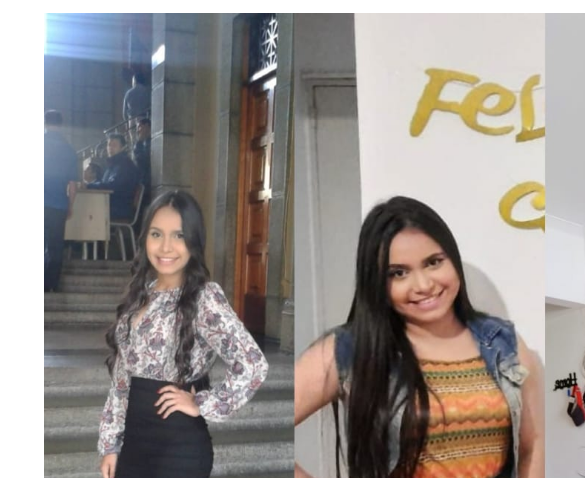
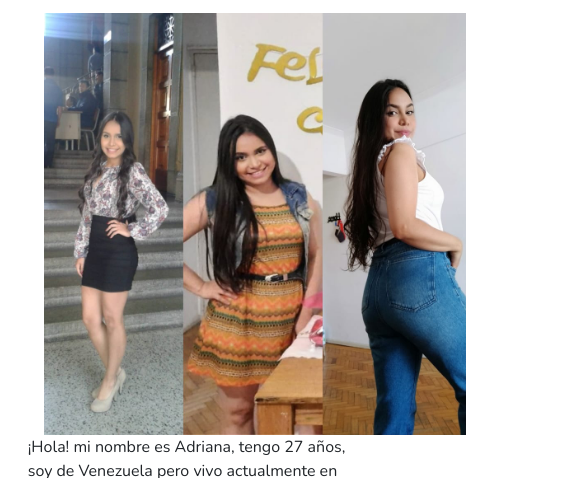
Before and after one commit to cuellaradriana/misaludideal, a plain HTML site: page quiensoy.html in a window 390 px wide. Shown: the part 366-844 px from the top of the page, 585 px wide, since content can reach past the window. Drawn offline with nearby package versions, Linux system fonts and the light colour scheme; a web font is replaced by a local one.

Commit message:
ajustes de responsive

```diff
--- a/style/_main-index.scss
+++ b/style/_main-index.scss
@@ -262,6 +262,9 @@
                 border-radius: 1rem;
                 box-shadow: inherit;
             }
+            .imgAutor{
+                height: 35vh;
+            }
         }
         .contMain{
             flex-direction: column;
--- a/style/_main-quiensoy.scss
+++ b/style/_main-quiensoy.scss
@@ -169,7 +169,7 @@
                 .contBiografia{
                     flex-wrap: wrap;
                     .imgBiografia{
-                        height: 80vh;
+                        height: 50vh;
                     }
                     p{
                         font-size: $rem*1.2;
@@ -216,7 +216,7 @@
                 }
                 .contBiografia{
                     .imgBiografia{
-                        height: 90vh;
+                        height: 50vh;
                     }
                     p{
                         font-size: $rem;
```
Also changed, not shown: style/style.css, 1 other file.
